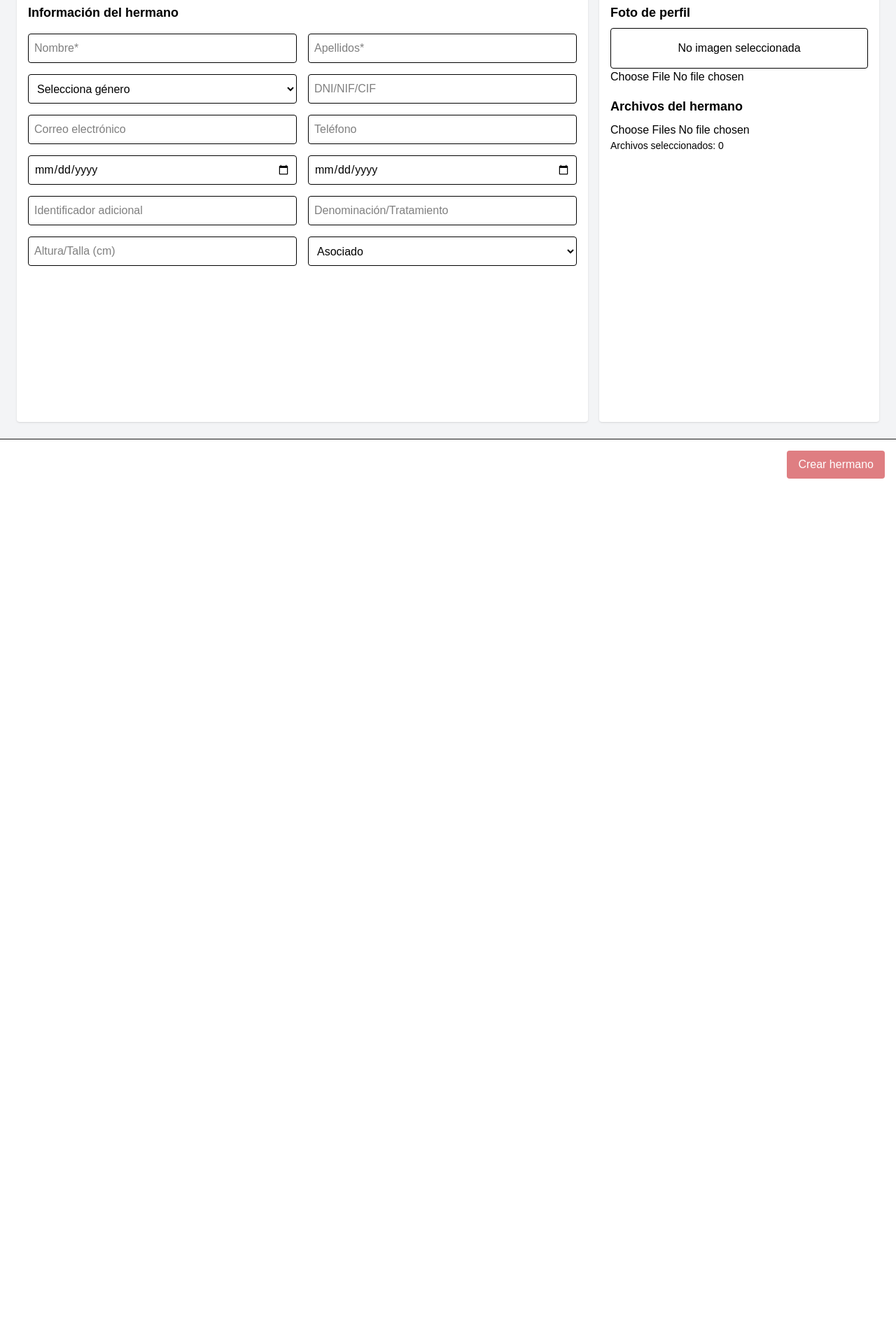
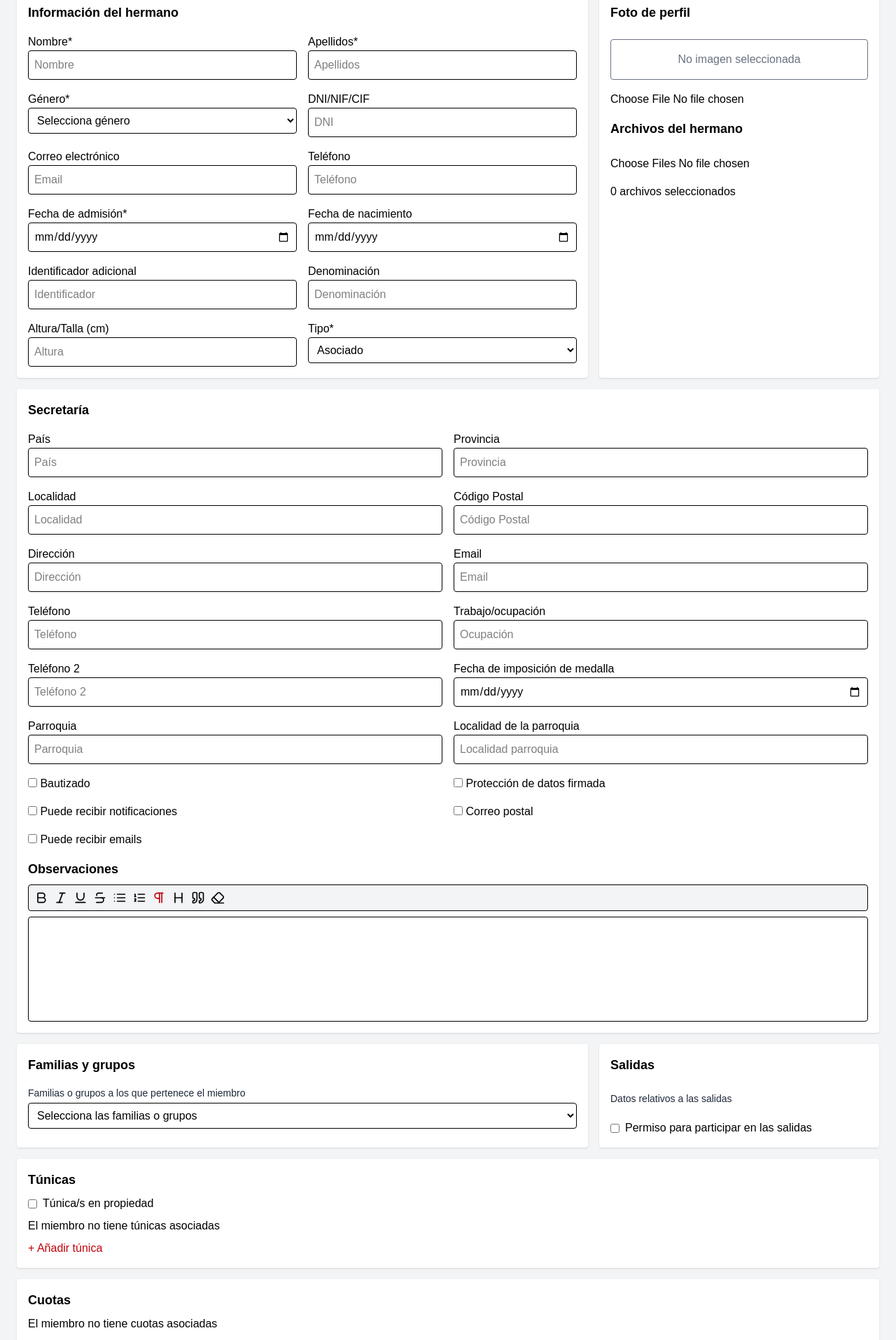
Before and after one commit to davdelpal1/HermandAPP, a Next.js app in the folder apps/web/: page /hermanos/nuevo in a window 1280 px wide. Shown: the part 100-2015 px from the top of the page at 70% size. Before the commit the page ends 800 px from the top, so only its background shows below. Built offline with nearby package versions, Linux system fonts and the light colour scheme.

Commit message:
Actualizando creación de hermanos

```diff
--- a/apps/web/package.json
+++ b/apps/web/package.json
@@ -9,6 +9,9 @@
     "lint": "next lint"
   },
   "dependencies": {
+    "@tiptap/extension-underline": "^2.12.0",
+    "@tiptap/react": "^2.12.0",
+    "@tiptap/starter-kit": "^2.12.0",
     "firebase": "^11.6.0",
     "lucide-react": "^0.511.0",
     "next": "15.3.0",
--- /dev/null
+++ b/apps/web/src/components/TiptapToolbar.tsx
@@ -0,0 +1,48 @@
+import React from 'react';
+import { Editor } from '@tiptap/react';
+import { Bold, Italic, Underline, Strikethrough, List, ListOrdered, Quote, Eraser, Pilcrow, Heading } from 'lucide-react';
+
+interface ToolbarProps {
+  editor: Editor;
+}
+
+const TiptapToolbar: React.FC<ToolbarProps> = ({ editor }) => {
+  if (!editor) return null;
+
+  return (
+    <div className="flex flex-wrap gap-2 p-2 bg-gray-100 rounded border mb-2">
+      <button onClick={() => editor.chain().focus().toggleBold().run()} className={editor.isActive('bold') ? 'text-red-700' : ''}>
+        <Bold size={20} />
+      </button>
+      <button onClick={() => editor.chain().focus().toggleItalic().run()} className={editor.isActive('italic') ? 'text-red-700' : ''}>
+        <Italic size={20} />
+      </button>
+      <button onClick={() => editor.chain().focus().toggleUnderline().run()} className={editor.isActive('underline') ? 'text-red-700' : ''} disabled={!editor.can().chain().focus().toggleUnderline().run()} title="Subrayado">
+        <Underline size={20} />
+      </button>
+      <button onClick={() => editor.chain().focus().toggleStrike().run()} className={editor.isActive('strike') ? 'text-red-700' : ''}>
+        <Strikethrough size={20} />
+      </button>
+      <button onClick={() => editor.chain().focus().toggleBulletList().run()} className={editor.isActive('bulletList') ? 'text-red-700' : ''}>
+        <List size={20} />
+      </button>
+      <button onClick={() => editor.chain().focus().toggleOrderedList().run()} className={editor.isActive('orderedList') ? 'text-red-700' : ''}>
+        <ListOrdered size={20} />
+      </button>
+      <button onClick={() => editor.chain().focus().setParagraph().run()} className={editor.isActive('paragraph') ? 'text-red-700' : ''}>
+        <Pilcrow size={20} />
+      </button>
+      <button onClick={() => editor.chain().focus().toggleHeading({ level: 2 }).run()} className={editor.isActive('heading', { level: 2 }) ? 'text-red-700' : ''}>
+        <Heading size={20} />
+      </button>
+      <button onClick={() => editor.chain().focus().toggleBlockquote().run()} className={editor.isActive('blockquote') ? 'text-red-700' : ''}>
+        <Quote size={20} />
+      </button>
+      <button onClick={() => editor.chain().focus().unsetAllMarks().run()}>
+        <Eraser size={20} />
+      </button>
+    </div>
+  );
+};
+
+export default TiptapToolbar;
--- a/apps/web/src/pages/hermanos/nuevo.tsx
+++ b/apps/web/src/pages/hermanos/nuevo.tsx
@@ -4,27 +4,47 @@ import Image from 'next/image';
 import { addDoc, collection, serverTimestamp } from 'firebase/firestore';
 import { db, storage } from '../../lib/firebase';
 import { ref, uploadBytes, getDownloadURL } from 'firebase/storage';
+import { useEditor, EditorContent } from '@tiptap/react';
+import Toolbar from '../../components/TiptapToolbar';
+import StarterKit from '@tiptap/starter-kit';
+import Underline from '@tiptap/extension-underline';
+import Blockquote from '@tiptap/extension-blockquote';
+import Heading from '@tiptap/extension-heading';
+
 
 export default function NuevoHermano() {
   const [form, setForm] = useState({
-    name: '',
-    lastName: '',
-    gender: '',
-    dni: '',
-    email: '',
-    phone: '',
-    admissionDate: '',
-    birthDate: '',
-    identifier: '',
-    denomination: '',
-    height: '',
-    type: 'Asociado',
-    avatarFile: null as File | null,
-    avatarUrl: '',
-    files: [] as File[]
+    name: '', lastName: '', gender: '', dni: '', email: '', phone: '',
+    admissionDate: '', birthDate: '', identifier: '', denomination: '', height: '',
+    type: 'Asociado', avatarFile: null as File | null, avatarUrl: '', files: [] as File[],
+    // 🟢 Campos adicionales para la secretaría
+    country: '', province: '', city: '', postalCode: '', address: '', secretaryEmail: '', secretaryPhone: '',
+    occupation: '', phone2: '', medalDate: '', parish: '', parishCity: '', baptized: false, dataProtection: false,
+    notifications: false, postalMail: false, emails: false,
+    // 🟢 Añadido para familias y grupos
+    familyGroups: '', hasTunic: false, tunics: [], quotas: [], outingsPermission: false,
   });
   const [saving, setSaving] = useState(false);
   const [previewUrl, setPreviewUrl] = useState<string | null>(null);
+  const [isClient, setIsClient] = useState(false); // 🟢 Flag para indicar render en cliente
+
+  const editor = useEditor({
+    extensions: [
+      StarterKit.configure({
+        heading: { levels: [2] }, // Configurar niveles de heading
+      }),
+      Underline, // Ahora complementamos StarterKit con otras extensiones
+      Blockquote,
+      Heading.configure({ levels: [2] }),
+    ],
+    content: '',
+  });
+
+
+  useEffect(() => {
+    setIsClient(true); // Activamos el renderizado del cliente
+    return () => { if (previewUrl) URL.revokeObjectURL(previewUrl); };
+  }, [previewUrl]);
 
   const handleChange = (e: React.ChangeEvent<HTMLInputElement | HTMLSelectElement>) => {
     const { name, value } = e.target;
@@ -34,20 +54,9 @@ export default function NuevoHermano() {
   const handleAvatar = (e: React.ChangeEvent<HTMLInputElement>) => {
     const file = e.target.files?.[0] || null;
     setForm(prev => ({ ...prev, avatarFile: file }));
-    if (file) {
-      const url = URL.createObjectURL(file);
-      setPreviewUrl(url);
-    } else {
-      setPreviewUrl(null);
-    }
+    if (file) setPreviewUrl(URL.createObjectURL(file));
+    else setPreviewUrl(null);
   };
-
-  // Limpia el objeto URL cuando cambia el archivo o al desmontar
-  useEffect(() => {
-    return () => {
-      if (previewUrl) URL.revokeObjectURL(previewUrl);
-    };
-  }, [previewUrl]);
 
   const handleFiles = (e: React.ChangeEvent<HTMLInputElement>) => {
     const files = e.target.files ? Array.from(e.target.files) : [];
@@ -66,7 +75,6 @@ export default function NuevoHermano() {
         await uploadBytes(avatarRef, form.avatarFile);
         avatarUrl = await getDownloadURL(avatarRef);
       }
-
       const fileUrls: string[] = [];
       for (const file of form.files) {
         const fileRef = ref(storage, `hermanos/files/${file.name}`);
@@ -74,32 +82,23 @@ export default function NuevoHermano() {
         const url = await getDownloadURL(fileRef);
         fileUrls.push(url);
       }
-
       await addDoc(collection(db, 'hermanos'), {
         ...form,
         avatarUrl,
         files: fileUrls,
         createdAt: serverTimestamp()
       });
-
       alert('Hermano creado correctamente.');
       setForm({
-        name: '',
-        lastName: '',
-        gender: '',
-        dni: '',
-        email: '',
-        phone: '',
-        admissionDate: '',
-        birthDate: '',
-        identifier: '',
-        denomination: '',
-        height: '',
-        type: 'Asociado',
-        avatarFile: null,
-        avatarUrl: '',
-        files: []
+        name: '', lastName: '', gender: '', dni: '', email: '', phone: '',
+        admissionDate: '', birthDate: '', identifier: '', denomination: '', height: '',
+        type: 'Asociado', avatarFile: null, avatarUrl: '', files: [],
+        country: '', province: '', city: '', postalCode: '', address: '', secretaryEmail: '', secretaryPhone: '',
+        occupation: '', phone2: '', medalDate: '', parish: '', parishCity: '', baptized: false, dataProtection: false,
+        notifications: false, postalMail: false, emails: false,
+        familyGroups: '', hasTunic: false, tunics: [], quotas: [], outingsPermission: false,
       });
+      setPreviewUrl(null);
     } catch (error) {
       console.error('Error:', error);
       alert('Ocurrió un error al guardar.');
@@ -109,68 +108,115 @@ export default function NuevoHermano() {
   };
 
   return (
-    <div className="flex flex-col h-screen bg-gray-100">
+    <div className="flex flex-col min-h-screen bg-gray-100 text-black">
       <header className="bg-red-700 text-white px-6 py-4 shadow flex justify-between items-center">
         <h1 className="text-2xl font-bold">Nuevo hermano</h1>
         <Link href="/hermanos" className="text-white underline">Volver</Link>
       </header>
 
       <main className="flex-1 p-6 grid grid-cols-1 md:grid-cols-3 gap-4">
-        {/* Información del hermano */}
         <div className="md:col-span-2 bg-white p-4 rounded shadow">
-          <h2 className="text-lg text-black font-bold mb-4">Información del hermano</h2>
-          <div className="grid text-black grid-cols-1 md:grid-cols-2 gap-4">
-            <input name="name" placeholder="Nombre*" value={form.name} onChange={handleChange} className="border text-black rounded p-2" />
-            <input name="lastName" placeholder="Apellidos*" value={form.lastName} onChange={handleChange} className="border text-black rounded p-2" />
-            <select name="gender" value={form.gender} onChange={handleChange} className="border text-black rounded p-2">
-              <option value="">Selecciona género</option>
-              <option value="Hombre">Hombre</option>
-              <option value="Mujer">Mujer</option>
-            </select>
-            <input name="dni" placeholder="DNI/NIF/CIF" value={form.dni} onChange={handleChange} className="border text-black rounded p-2" />
-            <input name="email" placeholder="Correo electrónico" value={form.email} onChange={handleChange} className="border text-black rounded p-2" />
-            <input name="phone" placeholder="Teléfono" value={form.phone} onChange={handleChange} className="border text-black rounded p-2" />
-            <input name="admissionDate" type="date" placeholder="Fecha de admisión" value={form.admissionDate} onChange={handleChange} className="border text-black rounded p-2" />
-            <input name="birthDate" type="date" placeholder="Fecha de nacimiento" value={form.birthDate} onChange={handleChange} className="border text-black rounded p-2" />
-            <input name="identifier" placeholder="Identificador adicional" value={form.identifier} onChange={handleChange} className="border text-black rounded p-2" />
-            <input name="denomination" placeholder="Denominación/Tratamiento" value={form.denomination} onChange={handleChange} className="border text-black rounded p-2" />
-            <input name="height" placeholder="Altura/Talla (cm)" value={form.height} onChange={handleChange} className="border text-black rounded p-2" />
-            <select name="type" value={form.type} onChange={handleChange} className="border text-black rounded p-2">
-              <option value="Asociado">Asociado</option>
-              <option value="Activo">Activo</option>
-              <option value="Aspirante">Aspirante</option>
-              <option value="Honorífico">Honorífico</option>
-            </select>
+          <h2 className="text-lg font-bold mb-4">Información del hermano</h2>
+          <div className="grid grid-cols-1 md:grid-cols-2 gap-4">
+            {/* 🟢 Campos con labels y placeholders */}
+            <div><label>Nombre*</label><input name="name" value={form.name} onChange={handleChange} placeholder="Nombre" className="border rounded p-2 w-full text-black" /></div>
+            <div><label>Apellidos*</label><input name="lastName" value={form.lastName} onChange={handleChange} placeholder="Apellidos" className="border rounded p-2 w-full text-black" /></div>
+            <div><label>Género*</label><select name="gender" value={form.gender} onChange={handleChange} className="border rounded p-2 w-full text-black"><option value="">Selecciona género</option><option>Hombre</option><option>Mujer</option></select></div>
+            <div><label>DNI/NIF/CIF</label><input name="dni" value={form.dni} onChange={handleChange} placeholder="DNI" className="border rounded p-2 w-full text-black" /></div>
+            <div><label>Correo electrónico</label><input name="email" value={form.email} onChange={handleChange} placeholder="Email" className="border rounded p-2 w-full text-black" /></div>
+            <div><label>Teléfono</label><input name="phone" value={form.phone} onChange={handleChange} placeholder="Teléfono" className="border rounded p-2 w-full text-black" /></div>
+            <div><label>Fecha de admisión*</label><input name="admissionDate" type="date" value={form.admissionDate} onChange={handleChange} className="border rounded p-2 w-full text-black" /></div>
+            <div><label>Fecha de nacimiento</label><input name="birthDate" type="date" value={form.birthDate} onChange={handleChange} className="border rounded p-2 w-full text-black" /></div>
+            <div><label>Identificador adicional</label><input name="identifier" value={form.identifier} onChange={handleChange} placeholder="Identificador" className="border rounded p-2 w-full text-black" /></div>
+            <div><label>Denominación</label><input name="denomination" value={form.denomination} onChange={handleChange} placeholder="Denominación" className="border rounded p-2 w-full text-black" /></div>
+            <div><label>Altura/Talla (cm)</label><input name="height" value={form.height} onChange={handleChange} placeholder="Altura" className="border rounded p-2 w-full text-black" /></div>
+            <div><label>Tipo*</label><select name="type" value={form.type} onChange={handleChange} className="border rounded p-2 w-full text-black"><option>Asociado</option><option>Activo</option><option>Aspirante</option><option>Honorífico</option></select></div>
           </div>
         </div>
 
-        {/* Foto y Archivos */}
-        <div className="bg-white text-black p-4 rounded shadow flex flex-col gap-4">
-          <div>
-            <h2 className="text-lg text-black font-bold mb-2">Foto de perfil</h2>
-            {previewUrl ? (
-              <Image
-                src={previewUrl}
-                alt="Preview"
-                className="rounded text-black w-full h-auto mb-2"
-                width={300}
-                height={300}
-                style={{ objectFit: 'cover' }}
-              />
-            ) : (
-              <div className="border rounded p-4 text-center text-black">No imagen seleccionada</div>
+        <div className="bg-white p-4 rounded shadow flex flex-col gap-4">
+          <h2 className="text-lg font-bold mb-2">Foto de perfil</h2>
+          {previewUrl ? <Image src={previewUrl} alt="Preview" width={300} height={300} className="rounded" /> : <div className="border rounded p-4 text-center text-gray-500">No imagen seleccionada</div>}
+          <input type="file" accept="image/*" onChange={handleAvatar} />
+          <h2 className="text-lg font-bold mb-2">Archivos del hermano</h2>
+          <input type="file" multiple onChange={handleFiles} />
+          {/* 🔥 Mostrar solo si estamos en cliente */}
+          {isClient && <p>{form.files.length} archivos seleccionados</p>}
+        </div>
+
+        <div className="md:col-span-3 bg-white p-4 rounded shadow">
+          <h2 className="text-lg font-bold mb-4">Secretaría</h2>
+          <div className="grid grid-cols-1 md:grid-cols-2 gap-4">
+            <div><label>País</label><input name="country" value={form.country || ''} onChange={handleChange} placeholder="País" className="border rounded p-2 w-full text-black" /></div>
+            <div><label>Provincia</label><input name="province" value={form.province || ''} onChange={handleChange} placeholder="Provincia" className="border rounded p-2 w-full text-black" /></div>
+            <div><label>Localidad</label><input name="city" value={form.city || ''} onChange={handleChange} placeholder="Localidad" className="border rounded p-2 w-full text-black" /></div>
+            <div><label>Código Postal</label><input name="postalCode" value={form.postalCode || ''} onChange={handleChange} placeholder="Código Postal" className="border rounded p-2 w-full text-black" /></div>
+            <div><label>Dirección</label><input name="address" value={form.address || ''} onChange={handleChange} placeholder="Dirección" className="border rounded p-2 w-full text-black" /></div>
+            <div><label>Email</label><input name="secretaryEmail" value={form.secretaryEmail || ''} onChange={handleChange} placeholder="Email" className="border rounded p-2 w-full text-black" /></div>
+            <div><label>Teléfono</label><input name="secretaryPhone" value={form.secretaryPhone || ''} onChange={handleChange} placeholder="Teléfono" className="border rounded p-2 w-full text-black" /></div>
+            <div><label>Trabajo/ocupación</label><input name="occupation" value={form.occupation || ''} onChange={handleChange} placeholder="Ocupación" className="border rounded p-2 w-full text-black" /></div>
+            <div><label>Teléfono 2</label><input name="phone2" value={form.phone2 || ''} onChange={handleChange} placeholder="Teléfono 2" className="border rounded p-2 w-full text-black" /></div>
+            <div><label>Fecha de imposición de medalla</label><input name="medalDate" type="date" value={form.medalDate || ''} onChange={handleChange} className="border rounded p-2 w-full text-black" /></div>
+            <div><label>Parroquia</label><input name="parish" value={form.parish || ''} onChange={handleChange} placeholder="Parroquia" className="border rounded p-2 w-full text-black" /></div>
+            <div><label>Localidad de la parroquia</label><input name="parishCity" value={form.parishCity || ''} onChange={handleChange} placeholder="Localidad parroquia" className="border rounded p-2 w-full text-black" /></div>
+            <div><label><input type="checkbox" name="baptized" checked={form.baptized || false} onChange={handleChange} /> Bautizado</label></div>
+            <div><label><input type="checkbox" name="dataProtection" checked={form.dataProtection || false} onChange={handleChange} /> Protección de datos firmada</label></div>
+            <div><label><input type="checkbox" name="notifications" checked={form.notifications || false} onChange={handleChange} /> Puede recibir notificaciones</label></div>
+            <div><label><input type="checkbox" name="postalMail" checked={form.postalMail || false} onChange={handleChange} /> Correo postal</label></div>
+            <div><label><input type="checkbox" name="emails" checked={form.emails || false} onChange={handleChange} /> Puede recibir emails</label></div>
+          </div>
+
+          {/* Observaciones */}
+          <div className="mt-4">
+            <h3 className="text-lg font-bold mb-2">Observaciones</h3>
+            {editor && (
+              <>
+                <Toolbar editor={editor} />
+                <EditorContent editor={editor} className="border rounded p-2 bg-white min-h-[150px]" />
+              </>
             )}
-            <input type="file" accept="image/*" onChange={handleAvatar} />
           </div>
-          <div>
-            <h2 className="text-lg text-black font-bold mb-2">Archivos del hermano</h2>
-            <input type="file" multiple onChange={handleFiles} />
-            <p className="text-sm text-black">Archivos seleccionados: {form.files.length}</p>
-          </div>
+        </div>
+
+        {/* 🔥 Añadimos las nuevas secciones */}
+        <div className="md:col-span-2 bg-white p-4 rounded shadow">
+          <h2 className="text-lg font-bold mb-4">Familias y grupos</h2>
+          <div className="grid grid-cols-1 md:grid-cols-2 gap-4"></div>
+          <p className="text-sm text-gray-800 mb-1">Familias o grupos a los que pertenece el miembro</p>
+          <select name="familyGroups" value={form.familyGroups} onChange={handleChange}
+                className="border rounded p-2 w-full">
+            <option value="">Selecciona las familias o grupos</option>
+            <option value="GrupoA">Grupo A</option>
+            <option value="GrupoB">Grupo B</option>
+          </select>
+        </div>
+        <div className="bg-white p-4 rounded shadow flex flex-col gap-4">
+          <h2 className="text-lg font-bold mb-2">Salidas</h2>
+          <p className="text-sm text-gray-800 mb-1">Datos relativos a las salidas</p>
+            <label className="flex items-center gap-2">
+              <input type="checkbox" name="outingsPermission" checked={form.outingsPermission} onChange={handleChange} />
+              Permiso para participar en las salidas
+            </label>
+        </div>
+
+      <div className="md:col-span-3 bg-white p-4 rounded shadow">
+        <h2 className="text-lg font-bold mb-2">Túnicas</h2>
+        <label className="flex items-center gap-2">
+          <input type="checkbox" name="hasTunic" checked={form.hasTunic} onChange={handleChange} />
+          Túnica/s en propiedad
+        </label>
+          <div className="mt-2">El miembro no tiene túnicas asociadas</div>
+            <button type="button" className="mt-2 text-red-700">+ Añadir túnica</button>
+        </div>
+
+        <div className="md:col-span-3 bg-white p-4 rounded shadow">
+          <h2 className="text-lg font-bold mb-2">Cuotas</h2>
+          <div>El miembro no tiene cuotas asociadas</div>
+          <button type="button" className="mt-2 text-red-700">+ Añadir cuota</button>
         </div>
       </main>
 
-      <footer className="p-4 bg-white border-t flex justify-end">
+      <footer className="p-4 bg-gray-100 border-t flex justify-end">
         <button onClick={handleSave} disabled={!canSave || saving} className="bg-red-700 text-white px-4 py-2 rounded disabled:opacity-50">
           {saving ? 'Guardando...' : 'Crear hermano'}
         </button>
```
Also changed, not shown: 1 other file (tests, documents, lock files or other folders).
